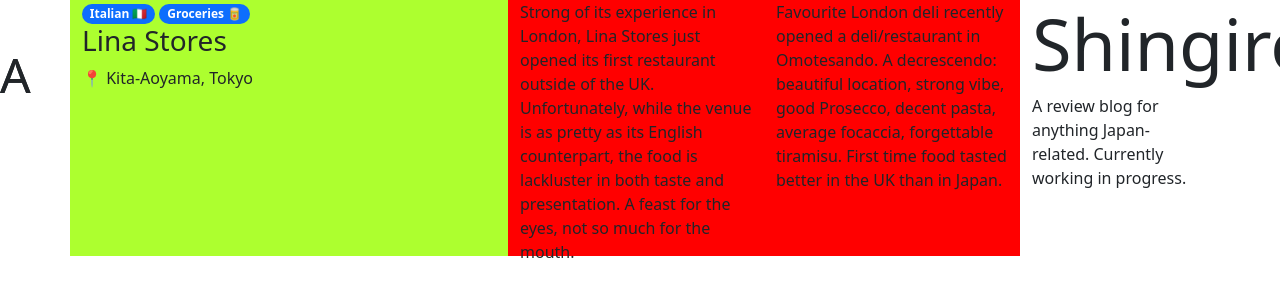
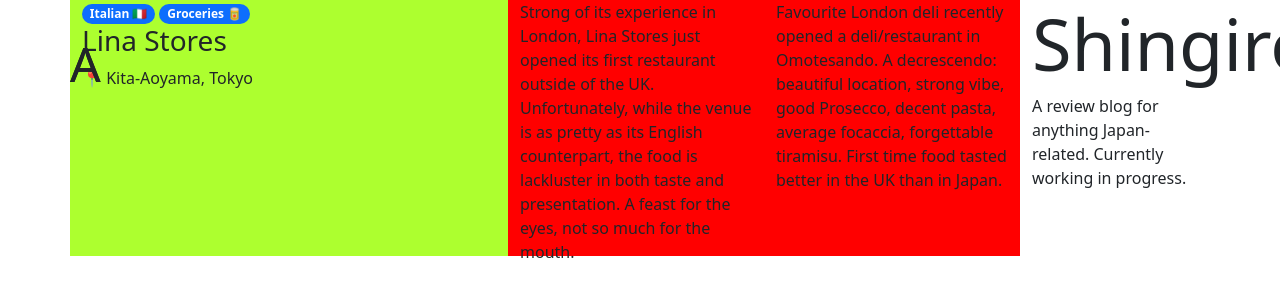
Before and after one commit to alessandrosp/shingiron, a Jekyll site: the page built from docs/index.html, in a window 1280 px wide. Shown: the top 300 px of the page. Built offline with Jekyll 4.4.1, drawn with Linux system fonts in a browser that asks for light colours; nearby versions of some CDN libraries; comment, search, counter and statistics services are not loaded.

Commit message:
Update style.css

```diff
--- a/docs/assets/css/style.css
+++ b/docs/assets/css/style.css
@@ -4,15 +4,16 @@
 }
 
 .place {
+  background-color: greenyellow;
   height: 256px;
-  background-color: greenyellow;
+  position: relative;
 }
 
 .place-review {
+  background-color: red;
   height: 256px;
   -ms-flex: 0 0 256px;
       flex: 0 0 256px;
-  background-color: red;
 }
 
 .place-review:before {
@@ -20,9 +21,9 @@
   width: 100%;
   height: 100%;
   font-size: 3em;
-  line-height: 150px;
-  position:absolute;
-  left:0px;
+  line-height: 128px;
+  position: absolute;
+  left: 0px;
 }
 
 /* Deprecated. */
```
